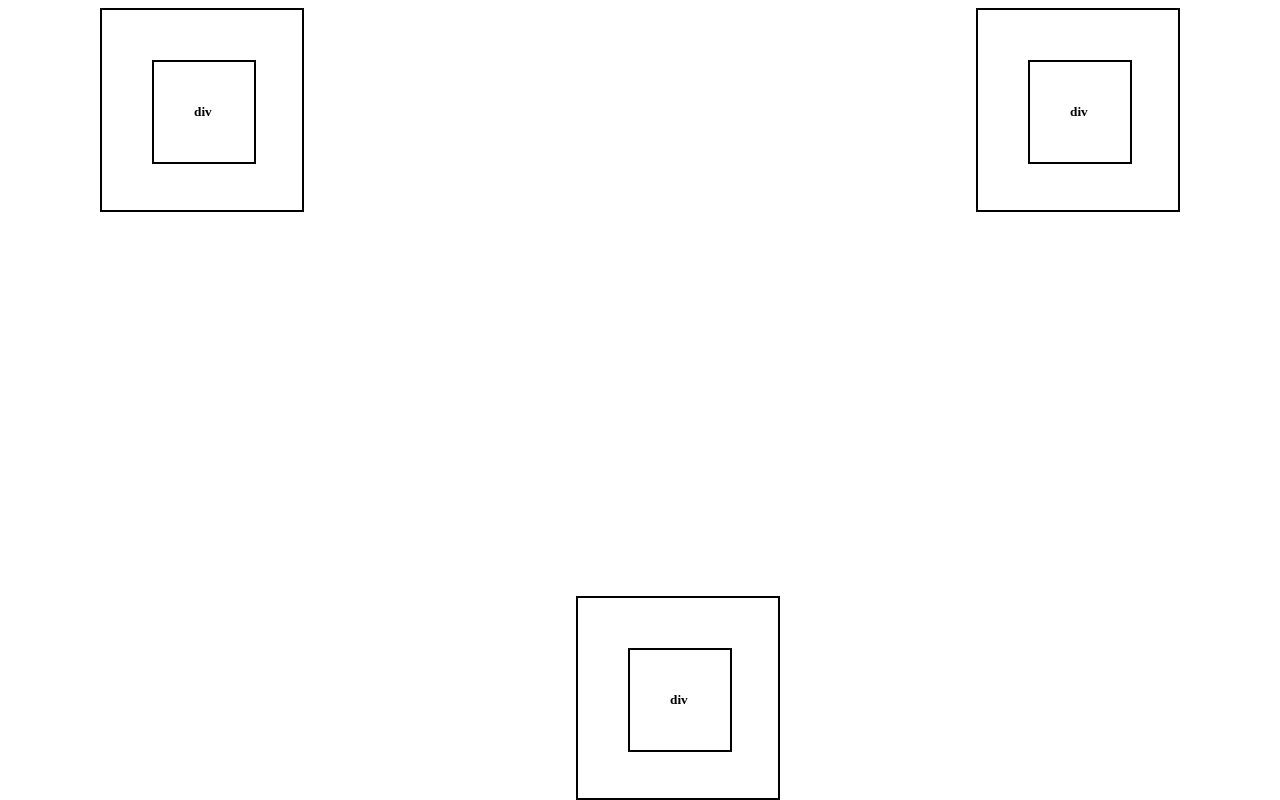
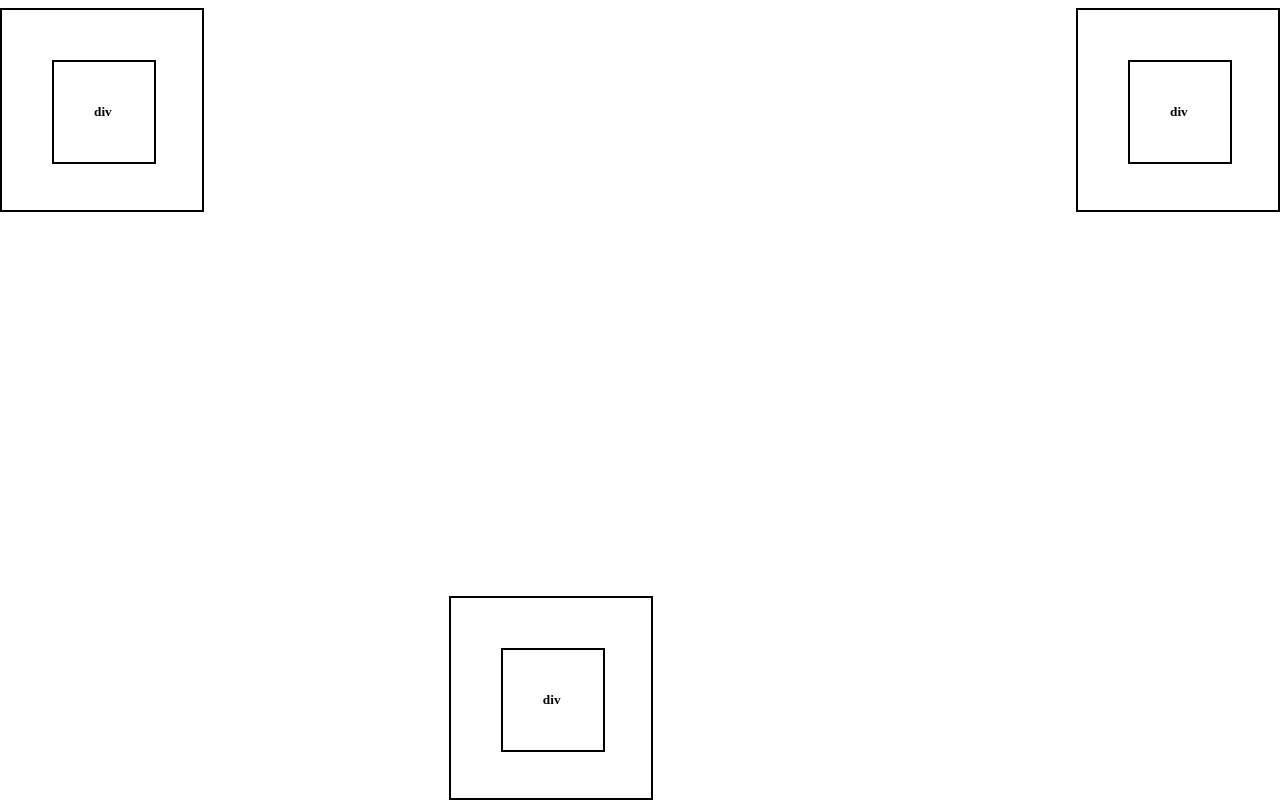
Before and after one commit to gustavomes/Mesa-Aula-11, a plain HTML site: page index.html in a window 1280 px wide. Drawn offline with Linux system fonts and the light colour scheme.

Commit message:
correção no style

```diff
--- a/Css/style_mesa.css
+++ b/Css/style_mesa.css
@@ -4,7 +4,7 @@
     background-color: white;
     border: 2px solid black;
     position: absolute;
-    left: 100px;
+    left: 0;
 }
 .caixa-interna-1 {
     height: 100px;
@@ -28,7 +28,7 @@
      background-color: white;
      border: 2px solid black;
      position: absolute;
-     right: 100px;
+     right: 0%;
  }
  .caixa-interna-2 {
      height: 100px;
@@ -53,7 +53,7 @@
      background-color: white;
      border: 2px solid black;
      position: fixed;
-     right: 500px;
+     right: 49%;
      bottom: 0px;
  }
  .caixa-interna-3 {
```
